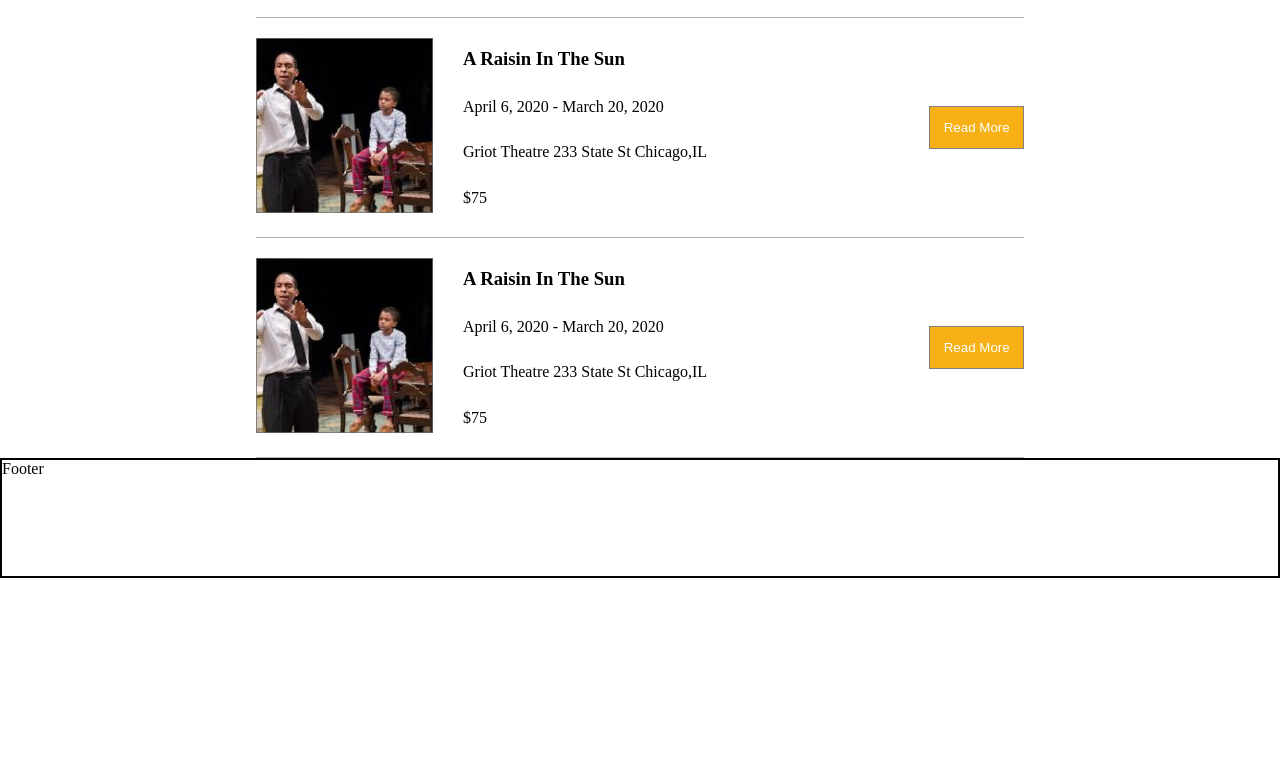
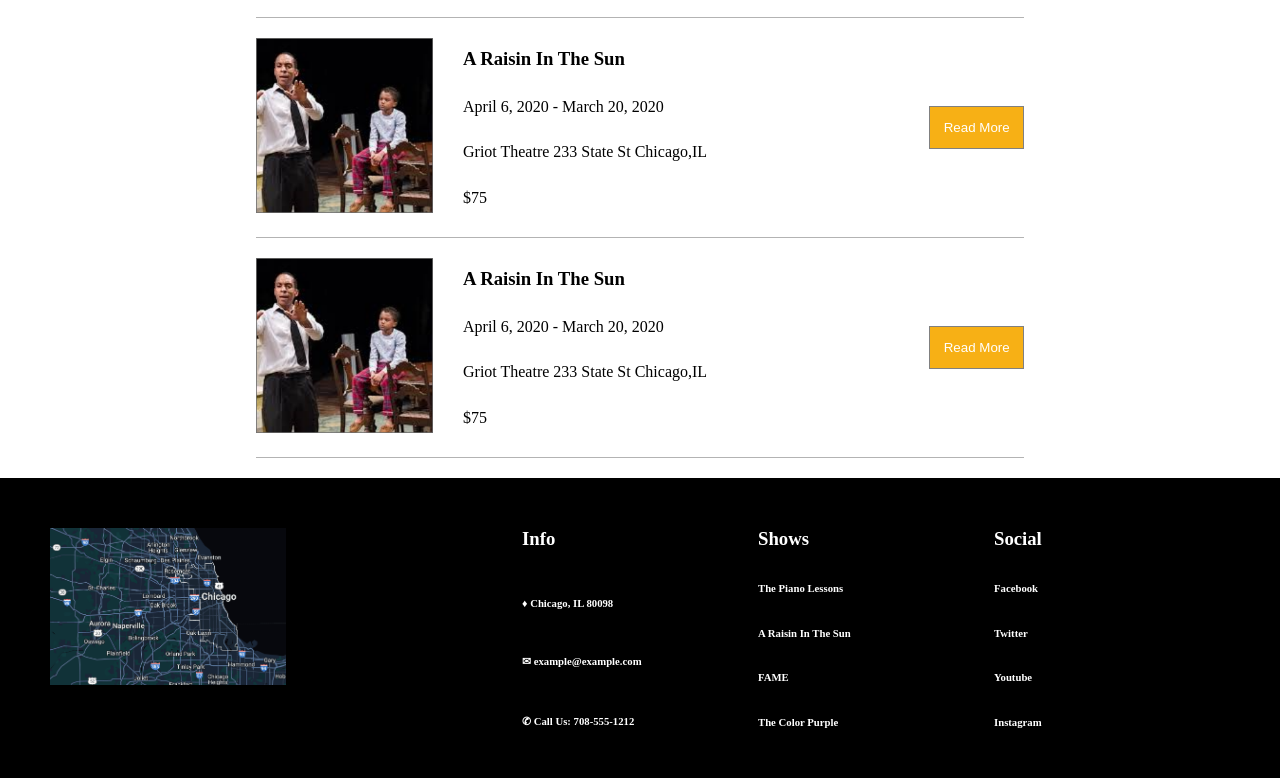
Before and after one commit to GeekAndDestroy/week1day3_hw_theater, a plain HTML site: page index.html in a window 1280 px wide. Shown: the part 930-1708 px from the top of the page. Before the commit the page ends 1508 px from the top, so only its background shows below. Drawn offline with Linux system fonts and the light colour scheme.

Commit message:
footer added

```diff
--- a/css/main.css
+++ b/css/main.css
@@ -6,7 +6,7 @@
     min-height: 100vh;
     display: grid;
     grid-template-columns: 20vw 1fr 20vw;
-    grid-template-rows: 10vh 45vh 1fr 15vh;
+    grid-template-rows: 10vh 45vh 1fr 40vh;
     grid-template-areas:
     "nav nav nav"
     "featured featured featured"
@@ -122,6 +122,38 @@ button {
     padding: 1em;
 }
 
+button:hover {
+    color: rgb(0, 0, 0);
+    background-color: rgb(246, 41, 41);
+    border: 1px solid gray;
+    padding: 1em;
+}
+
 .footer {
     grid-area: footer;
+    display: flex;
+    margin-top: 20px;
+    padding: 50px;
+    background-color: black;
+    color: white;
+    justify-content: space-around;
+    align-items: center;
 }
+
+.mapcontainer {
+    height: 100%;
+    width: 40%;
+
+}
+
+.footmap {
+    width: 50%;
+}
+
+.footinfo {
+    display: flex;
+    flex-direction: column;
+    height: 100%;
+    width: 20%;
+    justify-content: space-between;
+}
--- a/index.html
+++ b/index.html
@@ -85,7 +85,31 @@
                 </div>
             </div>
         </div>
-        <div class="footer area-border">Footer</div>
+        <div class="footer">
+                <div class="mapcontainer">
+                    <img src="./images/map.png" alt=""  class="footmap">
+                </div>
+                <div class="footinfo">
+                    <h3>Info</h3>
+            <h6>♦︎ Chicago, IL 80098</h6>
+            <h6>✉︎ example@example.com</h6>
+            <h6>✆ Call Us: 708-555-1212</h6>
+                </div>
+                <div class="footinfo">
+                    <h3>Shows</h3>
+            <h6>The Piano Lessons</h6>
+            <h6>A Raisin In The Sun</h6>
+            <h6>FAME</h6>
+            <h6>The Color Purple</h6>
+                </div>
+                <div class="footinfo">
+                    <h3>Social</h3>
+            <h6>Facebook</h6>
+            <h6>Twitter</h6>
+            <h6>Youtube</h6>
+            <h6>Instagram</h6>
+                </div>
+        </div>
     </div>
 
 </body>
```
